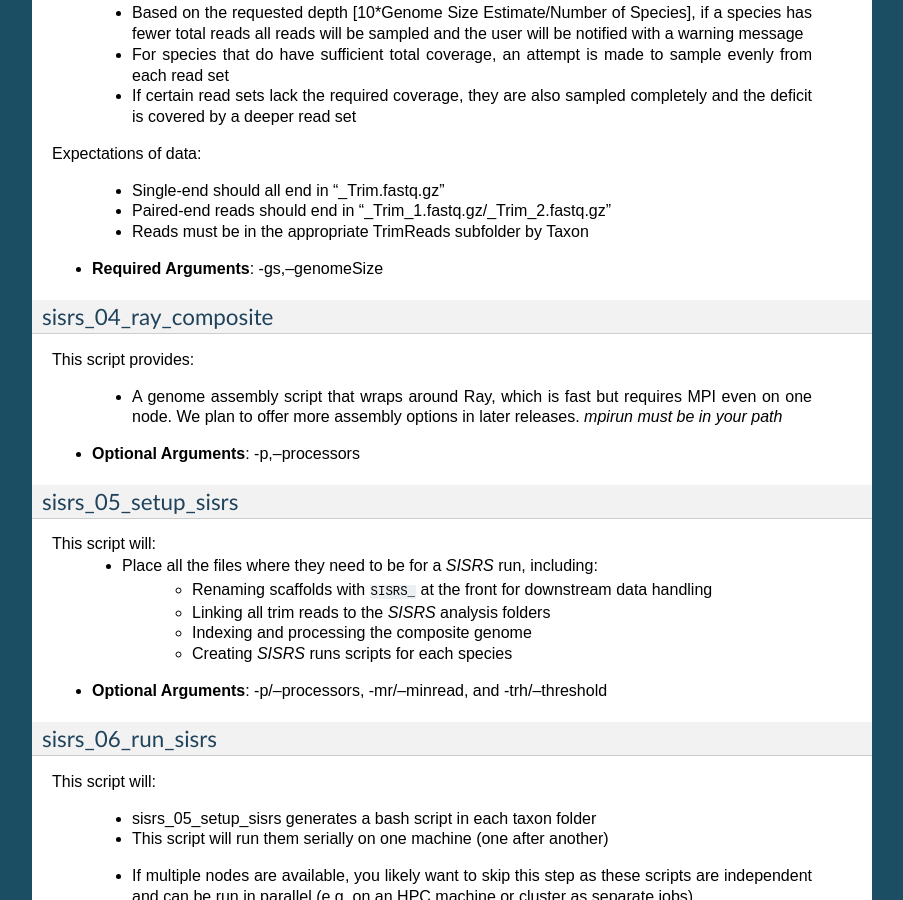
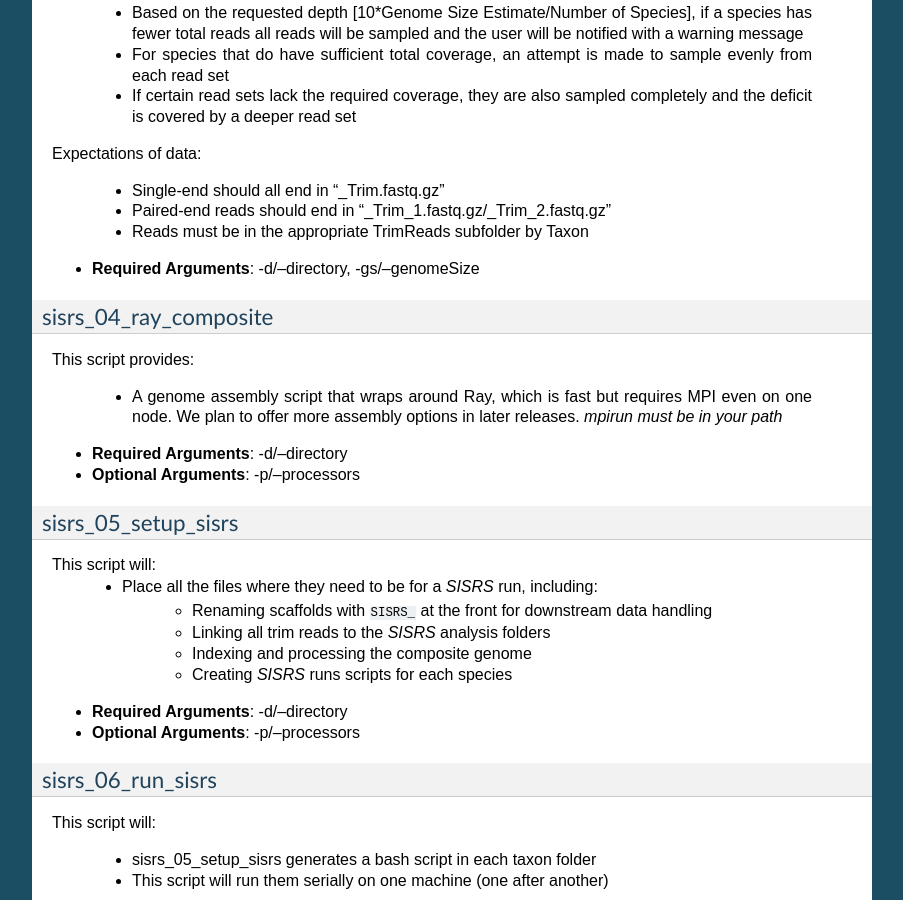
Before and after one commit to SchwartzLabURI/SISRS, a Sphinx documentation site: the page built from docs/documentation.rst, in a window 1280 px wide and 900 px high, scrolled down 2413 px. Shown: the whole window, without its empty margins (198-1101 px from the left). Built offline with Sphinx 7.4.7, drawn with Linux system fonts in a browser that asks for light colours; some of the changed text lies outside the part shown.

Commit message:
cleaned docs for scripts 1-5 description

```diff
--- a/docs/documentation.rst
+++ b/docs/documentation.rst
@@ -87,6 +86,8 @@
     * Trim all reads in RawReads
     * Output trimmed reads to the TrimReads directory
     * Run FastQC on both trimmed and untrimmed datasets
+
+* **Required Arguments**: -d/--directory, -dir/--outputdir
 
 * **Optional Arguments**: -p,--processors
 
@@ -108,6 +109,7 @@
 
     * Data will eventually be pooled, so best to remove low-quality data early to prevent it from being incorporated into the genome assembly
 
+
 sisrs_03_read_subsetter
 #######################
 
@@ -125,7 +127,7 @@
     * Paired-end reads should end in "_Trim_1.fastq.gz/_Trim_2.fastq.gz"
     * Reads must be in the appropriate TrimReads subfolder by Taxon
 
-* **Required Arguments**: -gs,--genomeSize
+* **Required Arguments**: -d/--directory, -gs/--genomeSize
 
 sisrs_04_ray_composite
 ######################
@@ -134,7 +136,9 @@
 
     * A genome assembly script that wraps around Ray, which is fast but requires MPI even on one node. We plan to offer more assembly options in later releases. *mpirun must be in your path*
 
-* **Optional Arguments**: -p,--processors
+* **Required Arguments**: -d/--directory
+
+* **Optional Arguments**: -p/--processors
 
 sisrs_05_setup_sisrs
 ####################
@@ -146,7 +150,9 @@
         * Indexing and processing the composite genome
         * Creating *SISRS* runs scripts for each species
 
-* **Optional Arguments**: -p/--processors, -mr/--minread, and -trh/--threshold
+* **Required Arguments**: -d/--directory
+
+* **Optional Arguments**: -p/--processors
 
 sisrs_06_run_sisrs
 ##################
```
Also changed, not shown: other parts of docs/documentation.rst (+1 -2 lines).
